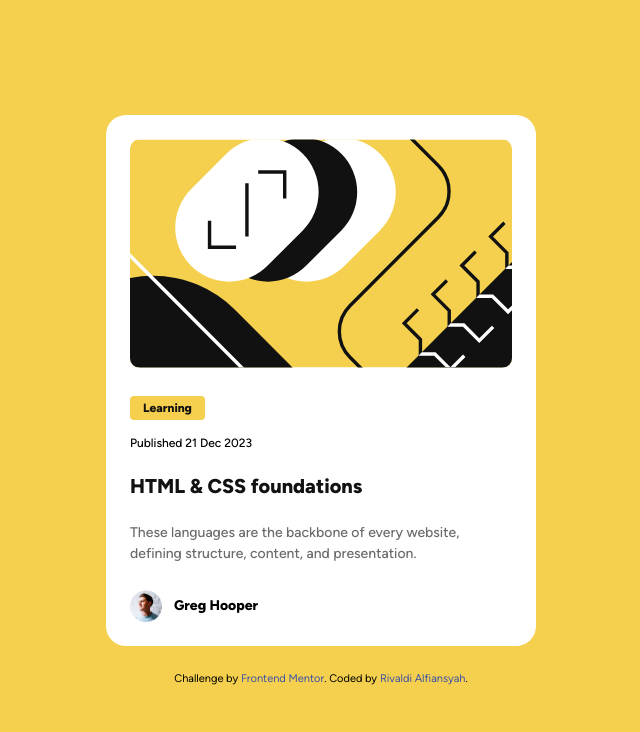
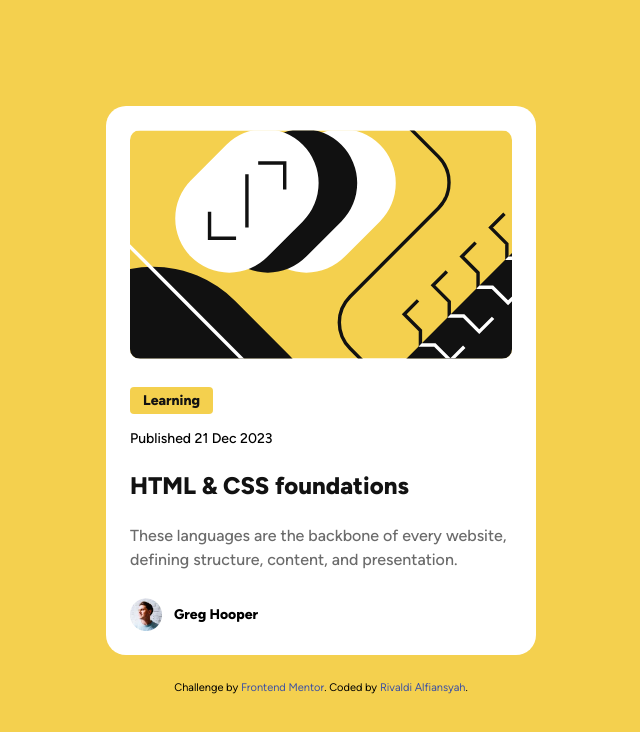
Before and after one commit to Cosaldi/FrontendMentor_blog-preview-card, a plain HTML site: page index.html in a window 1280 px wide. Shown: the whole page, without its empty margins (319-959 px from the left). Drawn offline with Linux system fonts and the light colour scheme.

Commit message:
feat: add tablet up style

```diff
--- a/assets/scss/_main.scss
+++ b/assets/scss/_main.scss
@@ -31,11 +31,19 @@
 
         font-size: $font-xs;
         font-weight: 800;
+
+        @include breakpoints-up(tablet) {
+            font-size: $font-s;
+        }
     }
 
     &__publish {
         font-size: $font-xs;
         font-weight: 500;
+
+        @include breakpoints-up(tablet) {
+            font-size: $font-s;
+        }
     }
 
     &__title {
@@ -47,6 +55,10 @@
         &:hover {
             color: $yellow;
         }
+
+        @include breakpoints-up(tablet) {
+            font-size: $font-xl;
+        }
     }
 
     &__desc {
@@ -54,6 +66,10 @@
         font-size: $font-s;
         font-weight: 500;
         line-height: 1.5;
+
+        @include breakpoints-up(tablet) {
+            font-size: $font-m;
+        }
     }
 
     &__author {
@@ -73,6 +89,5 @@
 }
 
 .footer {
-    // display: inherit;
     justify-self: flex-end;
 }
--- /dev/null
+++ b/assets/scss/_mixins.scss
@@ -0,0 +1,10 @@
+// tablet 640px
+// desktop 1024px
+
+$screen-up: ("tablet": "40em", "desktop": "64em");
+
+@mixin breakpoints-up($size) {
+    @media (min-width: map-get($screen-up, $size)) {
+        @content
+    }
+}
--- a/assets/scss/style.scss
+++ b/assets/scss/style.scss
@@ -1,4 +1,5 @@
 @import "variable";
 @import "global";
+@import "mixins";
 
 @import "main";
```
Also changed, not shown: dist/style.css, 1 other file.
